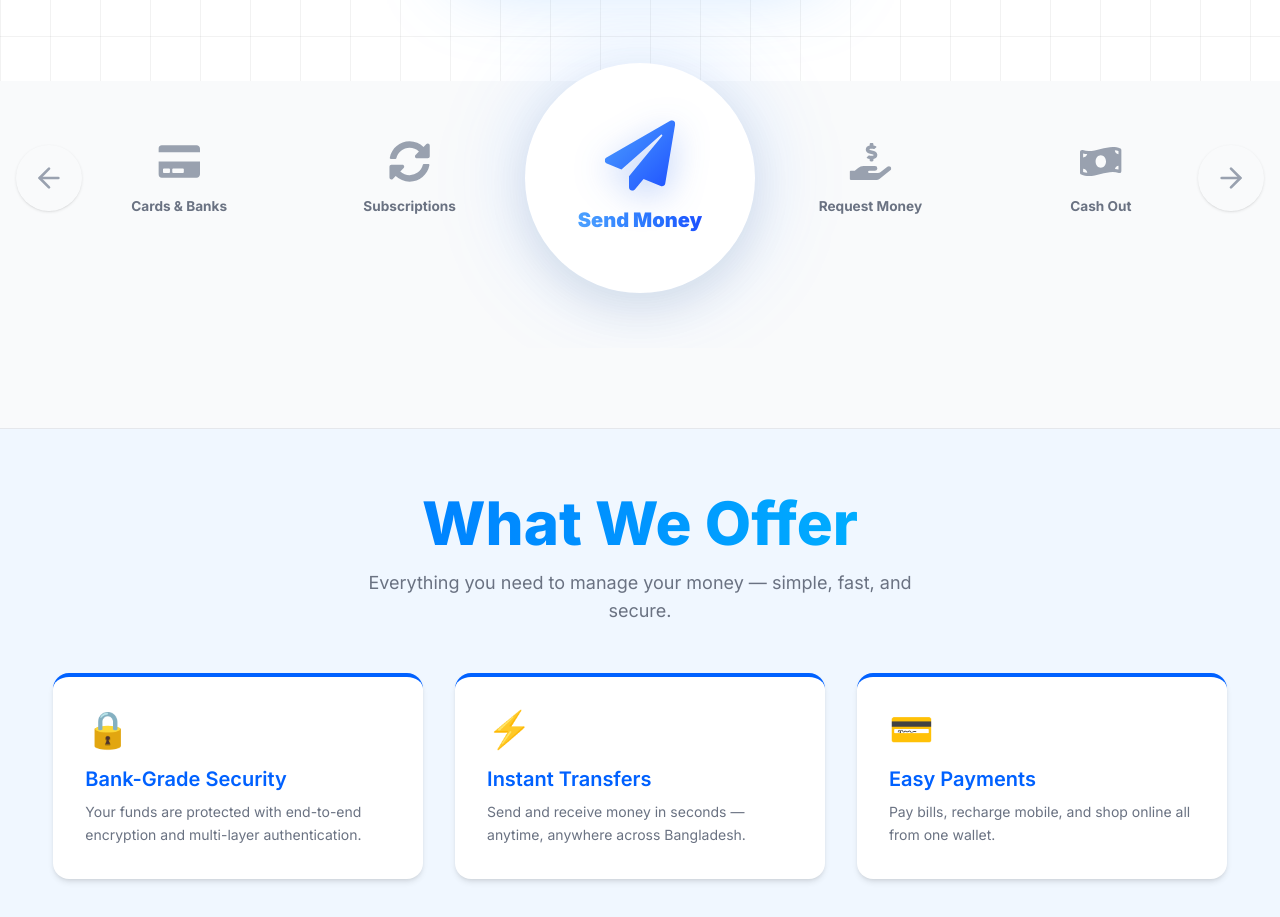
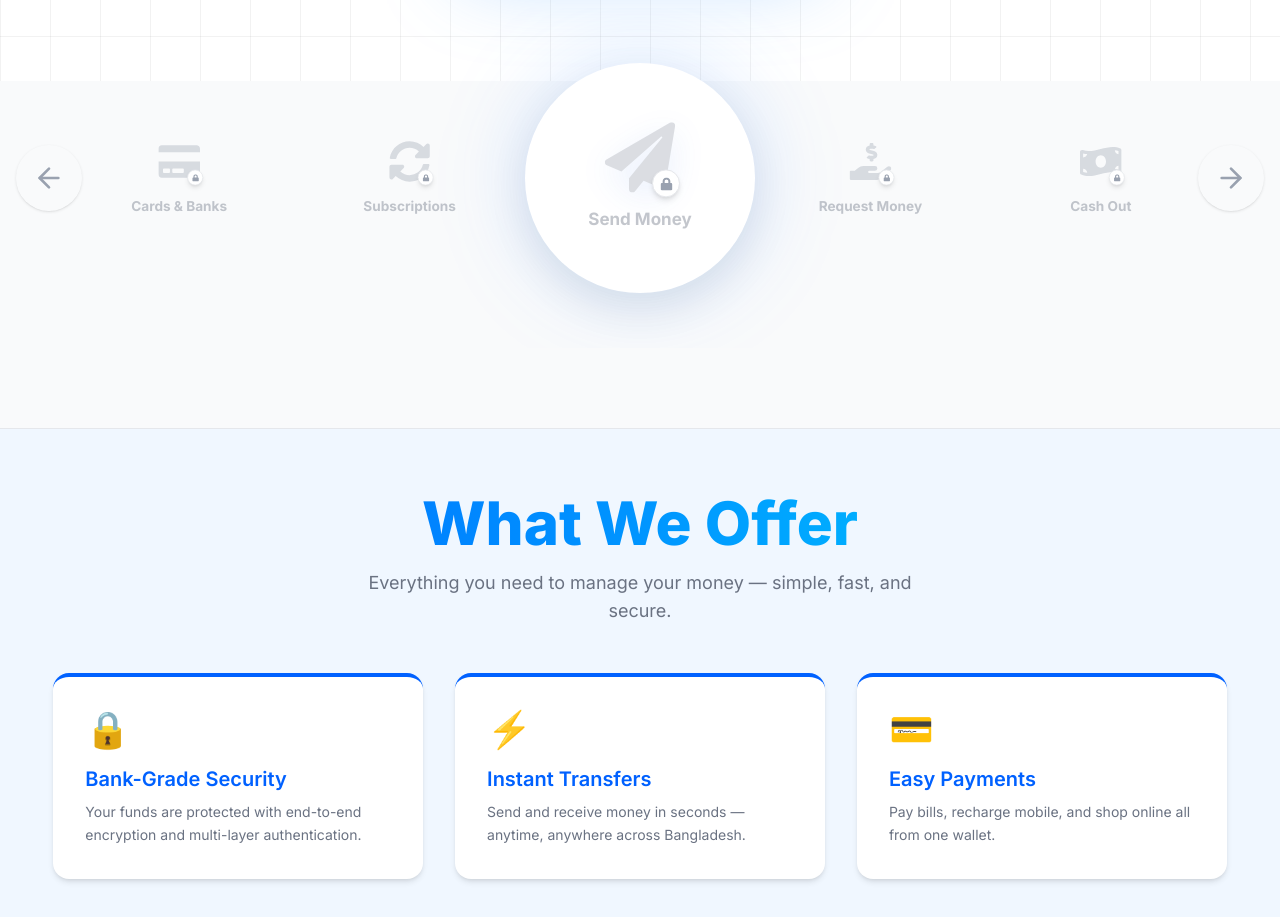
Before and after one commit to AlFahad47/Lenden, a Next.js app: page / in a window 1280 px wide. Shown: the part 940-1857 px from the top of the page. Built offline with nearby package versions, Linux system fonts and the light colour scheme; no server answers.

Commit message:
feat(menus): Swal login popup on locked item click, router navigation when logged in

```diff
--- a/src/components/ui/menus.tsx
+++ b/src/components/ui/menus.tsx
@@ -4,9 +4,14 @@
   import { ArrowLeft, ArrowRight } from "lucide-react";
   import {
     FaPaperPlane, FaHandHoldingUsd, FaMoneyBillWave, FaWallet,
-    FaMobileAlt, FaReceipt, FaHistory, FaPiggyBank, FaCreditCard, FaSyncAlt,
+    FaMobileAlt, FaReceipt, FaHistory, FaPiggyBank, FaCreditCard,
+    FaSyncAlt, FaLock,
   } from "react-icons/fa";
   import { IconType } from "react-icons";
+  import { useSession, signIn } from "next-auth/react";
+  import { useRouter } from "next/navigation";
+  import Swal from "sweetalert2";
+  import "sweetalert2/dist/sweetalert2.min.css";
 
   type MenuItem = {
     name: string
@@ -15,24 +20,54 @@
   }
 
   const quickActions: MenuItem[] = [
-    { name: "Send Money",          icon: FaPaperPlane,     route: "/send-money"     },
-    { name: "Request Money",       icon: FaHandHoldingUsd, route: "/request-money"  },
-    { name: "Cash Out",            icon: FaMoneyBillWave,  route: "/cash-out"       },
-    { name: "Add Money",           icon: FaWallet,         route: "/add-money"      },
-    { name: "Mobile Recharge",     icon: FaMobileAlt,      route: "/mobile-recharge"},
-    { name: "Pay Bill",            icon: FaReceipt,        route: "/pay-bill"       },
-    { name: "Transaction History", icon: FaHistory,        route: "/transactions"   },
-    { name: "Wallet",              icon: FaPiggyBank,      route: "/wallet"         },
-    { name: "Cards & Banks",       icon: FaCreditCard,     route: "/cards-banks"    },
-    { name: "Subscriptions",       icon: FaSyncAlt,        route: "/subscriptions"  },
+    { name: "Send Money",          icon: FaPaperPlane,     route: "/send-money"      },
+    { name: "Request Money",       icon: FaHandHoldingUsd, route: "/request-money"   },
+    { name: "Cash Out",            icon: FaMoneyBillWave,  route: "/cash-out"        },
+    { name: "Add Money",           icon: FaWallet,         route: "/add-money"       },
+    { name: "Mobile Recharge",     icon: FaMobileAlt,      route: "/mobile-recharge" },
+    { name: "Pay Bill",            icon: FaReceipt,        route: "/pay-bill"        },
+    { name: "Transaction History", icon: FaHistory,        route: "/transactions"    },
+    { name: "Wallet",              icon: FaPiggyBank,      route: "/wallet"          },
+    { name: "Cards & Banks",       icon: FaCreditCard,     route: "/cards-banks"     },
+    { name: "Subscriptions",       icon: FaSyncAlt,        route: "/subscriptions"   },
   ]
 
   const Menus: React.FC = () => {
+    const { data: session } = useSession();
+    const isLoggedIn = !!session;
+    const router = useRouter();
+
     const [activeIndex, setActiveIndex] = useState(0);
     const total = quickActions.length;
 
     const handleNext = () => setActiveIndex((prev) => (prev + 1) % total);
     const handlePrev = () => setActiveIndex((prev) => (prev - 1 + total) % total);
+
+    const handleItemClick = (index: number, item: MenuItem) => {
+      // Always allow carousel navigation
+      setActiveIndex(index);
+
+      // Only navigate if this is already the center item
+      if (index !== activeIndex) return;
+
+      if (!isLoggedIn) {
+        Swal.fire({
+          icon: "warning",
+          title: "Login Required",
+          html: `<p>You need to sign in to use <strong>${item.name}</strong>.</p>`,
+          showCancelButton: true,
+          confirmButtonText: "Login Now",
+          cancelButtonText: "Cancel",
+          confirmButtonColor: "#1E50FF",
+          cancelButtonColor: "#6b7280",
+        }).then((result) => {
+          if (result.isConfirmed) signIn("google");
+        });
+        return;
+      }
+
+      router.push(item.route);
+    };
 
     const getItemStyles = (index: number) => {
       let diff = (index - activeIndex + total) % total;
@@ -53,7 +88,6 @@
       <section className="w-full mt-[-12%] bg-gray-50 dark:bg-[#0A0E17] py-16 md:py-20 overflow-hidden select-none border-y border-gray-200 dark:border-gray-800/60 transition-colors
   duration-300">
 
-        {/* SVG gradient for fill-based icons */}
         <svg width="0" height="0" className="absolute">
           <defs>
             <linearGradient id="iconGradient" x1="0%" y1="0%" x2="100%" y2="100%">
@@ -89,31 +123,68 @@
               {quickActions.map((item, index) => {
                 const isCenter = index === activeIndex;
                 const Icon = item.icon;
+                const locked = !isLoggedIn;
+
                 return (
                   <div
                     key={index}
-                    onClick={() => setActiveIndex(index)}
-                    className="absolute left-1/2 top-1/2 flex flex-col items-center justify-center cursor-pointer transition-all duration-[600ms] ease-[cubic-bezier(0.25,0.8,0.25,1)] w-[160px]
-   md:w-[200px]"
+                    onClick={() => handleItemClick(index, item)}
+                    className={`absolute left-1/2 top-1/2 flex flex-col items-center justify-center transition-all duration-[600ms] ease-[cubic-bezier(0.25,0.8,0.25,1)] w-[160px] md:w-[200px]
+  ${
+                      isCenter && locked
+                        ? "cursor-not-allowed"
+                        : "cursor-pointer"
+                    }`}
                     style={getItemStyles(index)}
                   >
-                    <div className={`mb-4 md:mb-5 transition-all duration-500 flex items-center justify-center ${
-                      isCenter
-                        ? "scale-110 drop-shadow-[0_8px_16px_rgba(37,99,235,0.3)] dark:drop-shadow-[0_8px_16px_rgba(96,165,250,0.2)]"
-                        : "text-gray-400 dark:text-gray-500"
-                    }`}>
-                      <Icon
-                        size={isCenter ? 64 : 52}
-                        style={isCenter ? { fill: "url(#iconGradient)" } : {}}
-                      />
+                    {/* Icon wrapper */}
+                    <div className="relative mb-4 md:mb-5 flex items-center justify-center">
+
+                      <div className={`transition-all duration-500 flex items-center justify-center ${
+                        isCenter
+                          ? "scale-110 drop-shadow-[0_8px_16px_rgba(37,99,235,0.3)] dark:drop-shadow-[0_8px_16px_rgba(96,165,250,0.2)]"
+                          : ""
+                      } ${locked ? "opacity-35" : ""}`}>
+                        <Icon
+                          size={isCenter ? 64 : 52}
+                          style={isCenter && !locked ? { fill: "url(#iconGradient)" } : {}}
+                          className={!isCenter || locked ? "text-gray-400 dark:text-gray-500" : ""}
+                        />
+                      </div>
+
+                      {/* Lock badge */}
+                      {locked && (
+                        <div className={`absolute flex items-center justify-center rounded-full bg-white dark:bg-[#1a2235] shadow-md border border-gray-200 dark:border-gray-700 ${
+                          isCenter
+                            ? "-bottom-2 -right-2 w-7 h-7"
+                            : "-bottom-1 -right-1 w-5 h-5"
+                        }`}>
+                          <FaLock
+                            size={isCenter ? 13 : 9}
+                            className="text-gray-400 dark:text-gray-500"
+                          />
+                        </div>
+                      )}
                     </div>
+
+                    {/* Label */}
                     <span className={`text-center transition-all duration-300 leading-tight ${
-                      isCenter
+                      locked ? "opacity-40" : ""
+                    } ${
+                      isCenter && !locked
                         ? "text-[17px] md:text-[20px] font-black text-transparent bg-clip-text bg-gradient-to-r from-[#4DA1FF] to-[#1E50FF] dark:from-blue-400 dark:to-blue-600"
                         : "text-[15px] md:text-[17px] font-bold text-gray-500 dark:text-gray-400"
                     }`}>
                       {item.name}
                     </span>
+
+                    {/* "Tap to open" hint — only on center when logged in */}
+                    {isCenter && isLoggedIn && (
+                      <span className="mt-2 text-[11px] text-[#4DA1FF]/70 font-medium animate-pulse">
+                        Tap to open →
+                      </span>
+                    )}
+
                   </div>
                 );
               })}
```
